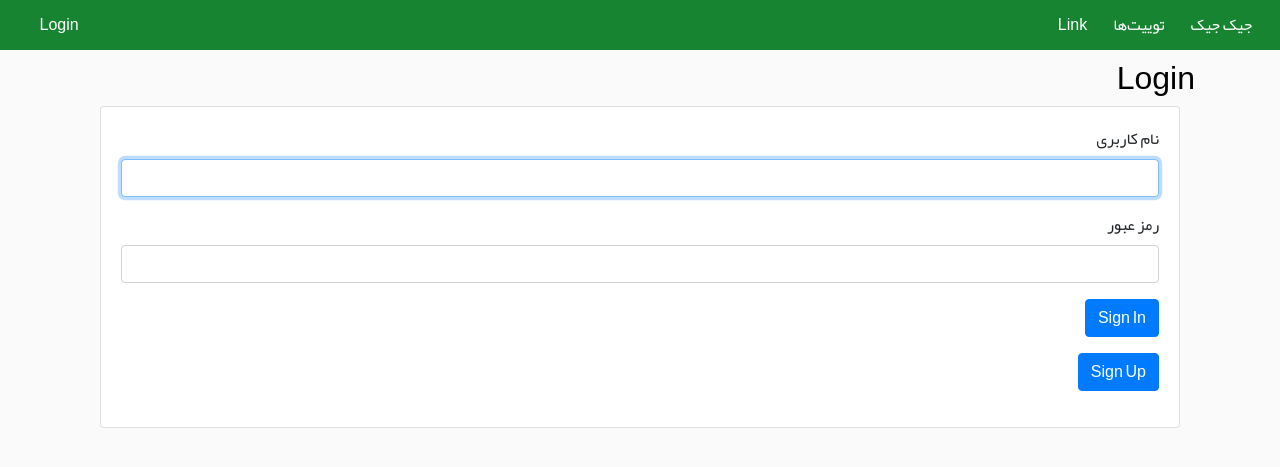
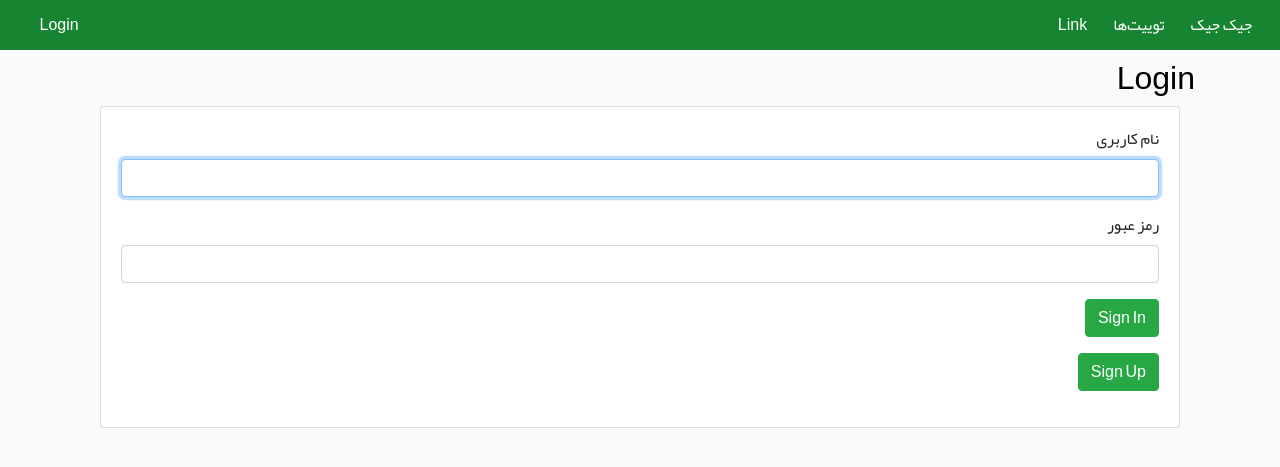
Before and after one commit to mostmand/jike, a Django app: page /accounts/login/ in a window 1280 px wide. Shown: the top 467 px of the page. Run offline with Django 3.2, Linux system fonts and the light colour scheme; some libraries are stand-ins or nearby versions.

Commit message:
Some UI enhancements

```diff
--- a/accounts/templates/signup.html
+++ b/accounts/templates/signup.html
@@ -30,7 +30,7 @@
                         <input class="form-control" type="email" name="email" required id="email">
                     </div>
                     <div class="form-group">
-                        <button class="btn btn-primary" type="submit">
+                        <button class="btn btn-success" type="submit">
                             ثبت نام
                         </button>
                     </div>
--- a/templates/registration/login.html
+++ b/templates/registration/login.html
@@ -19,12 +19,12 @@
                         <input class="form-control" type="password" name="password" required id="id_password">
                     </div>
                     <div class="form-group">
-                        <button class="btn btn-primary" type="submit">
+                        <button class="btn btn-success" type="submit">
                             Sign In
                         </button>
                     </div>
                     <div class="form-group">
-                        <a class="btn btn-primary button" type="button" href="/signup">
+                        <a class="btn btn-success button" type="button" href="/signup">
                             Sign Up
                         </a>
                     </div>
--- a/twitter/templates/twitter/index.html
+++ b/twitter/templates/twitter/index.html
@@ -2,7 +2,7 @@
 
 {% block content %}
     {% if latest_question_list %}
-        <a class="button btn btn-primary" href="{% url 'twitter:create' %}">
+        <a class="button btn btn-success" href="{% url 'twitter:create' %}">
             ارسال توییت
         </a>
         <ul>
@@ -14,7 +14,7 @@
                     <div class="card-body">
                         <p class="text">{{ tweet.tweet_text }}</p>
                         <div style="text-align: left;">
-                            <a class="button btn btn-primary" href="{% url 'twitter:detail' tweet.id %}">
+                            <a class="button btn btn-success" href="{% url 'twitter:detail' tweet.id %}">
                                 برو به صفحه‌ی توییت
                             </a>
                         </div>
```
Also changed, not shown: templates/home.html (+16 -1 lines).
